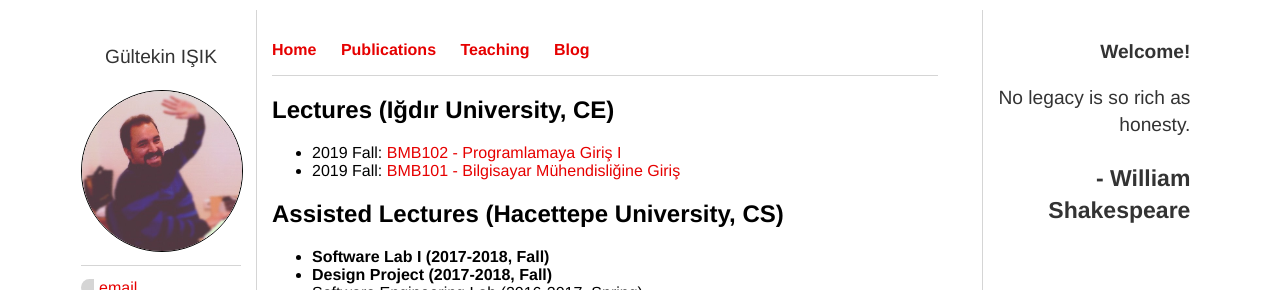
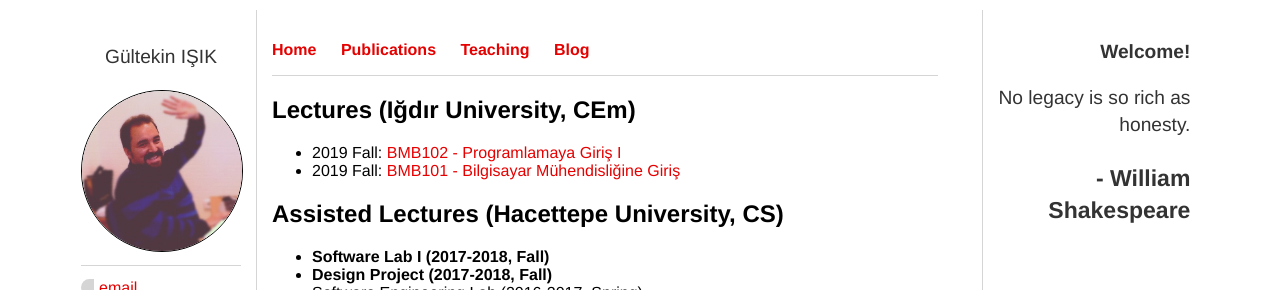
Before and after one commit to tekinonlayn/gi.github.io, a Jekyll site: the page built from teaching/index.html, in a window 1280 px wide. Shown: the top 290 px of the page. Built offline with Jekyll 4.4.1, drawn with Linux system fonts in a browser that asks for light colours.

Commit message:
Update index.html

```diff
--- a/teaching/index.html
+++ b/teaching/index.html
@@ -3,7 +3,7 @@ layout: varsay
 title: Gültekin Işık - Teaching
 ---
 <div class="blurb">
-	<h2>Lectures (Iğdır University, CE)</h2>
+	<h2>Lectures (Iğdır University, CEm)</h2>
 	<ul>
 	<li>2019 Fall: <a href="courses/bmb102" target="">BMB102 - Programlamaya Giriş I </a></li>
 	<li>2019 Fall: <a href="courses/bmb101" target="">BMB101 - Bilgisayar Mühendisliğine Giriş </a></li>
```
